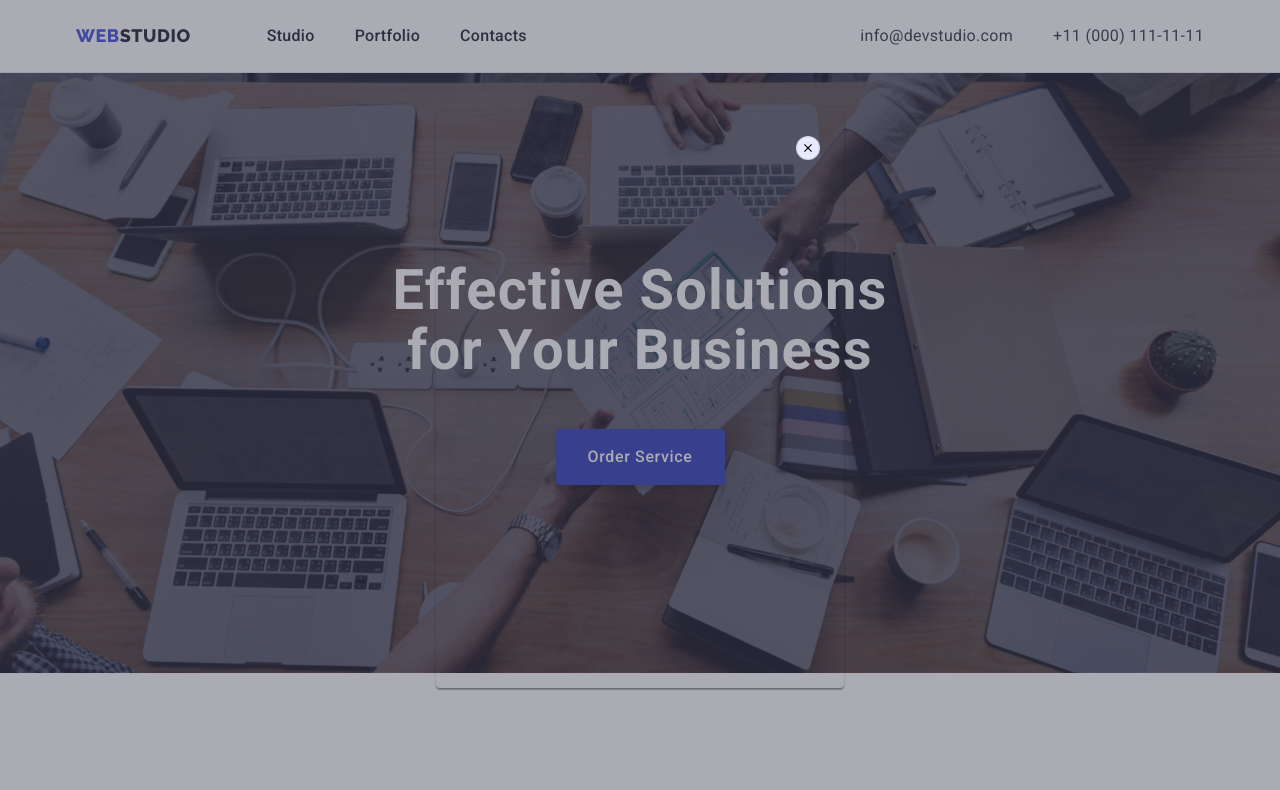
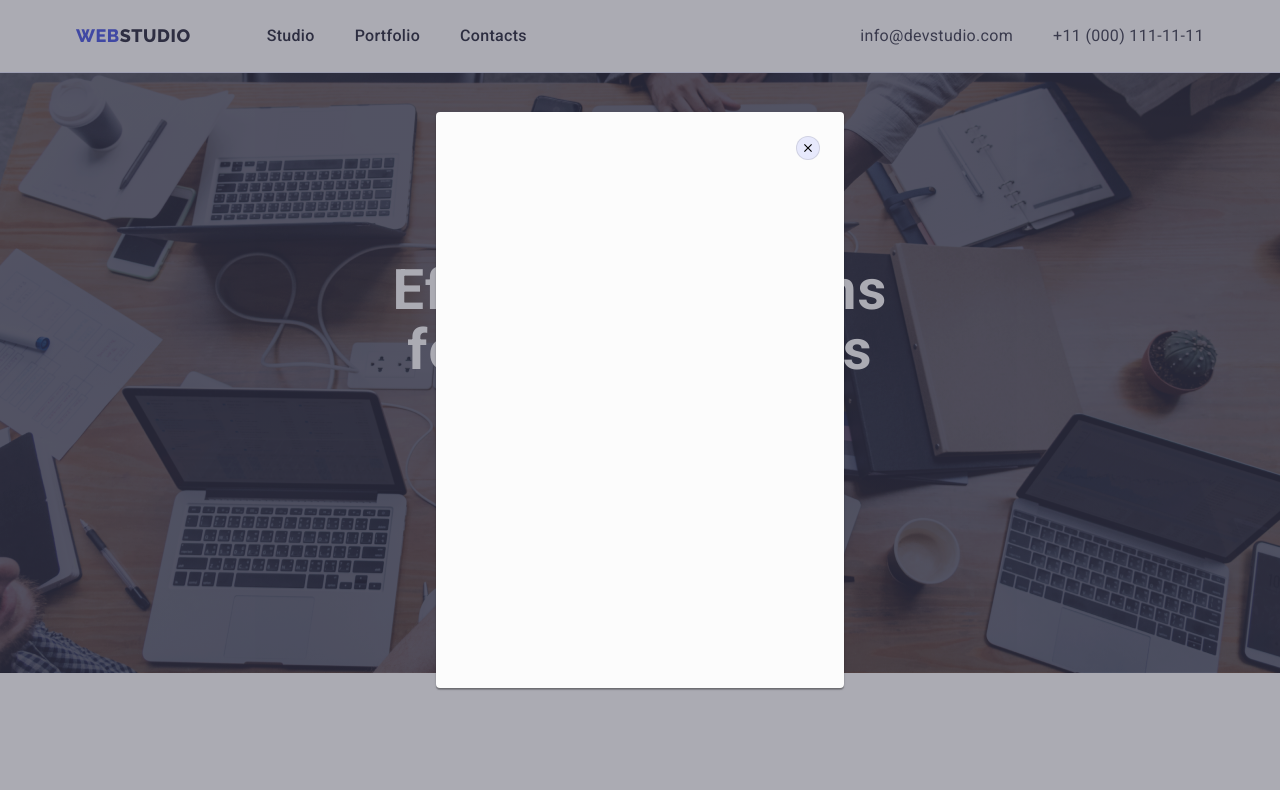
Before and after one commit to VovaJun123/goit-markup-hw-05, a plain HTML site: page index.html in a window 1280 px wide. Both pictures are taken after a click on the button "Order Service". Shown: the top 790 px of the page. Drawn offline with nearby package versions, Linux system fonts and the light colour scheme.

Commit message:
Update style.css

```diff
--- a/css/style.css
+++ b/css/style.css
@@ -92,7 +92,7 @@ p {
     transform: translate(-50%, -50%);
     width: 408px;
     min-height: 576px;
-    background: var(--modal-background-color);
+    background: #fcfcfc;
     border-radius: 4px;
     box-shadow: 0px 1px 1px rgba(0, 0, 0, 0.14), 0px 1px 3px rgba(0, 0, 0, 0.12), 0px 2px 1px rgba(0, 0, 0, 0.2);
     transition: transform 250ms cubic-bezier(0.4, 0, 0.2, 1);
```
